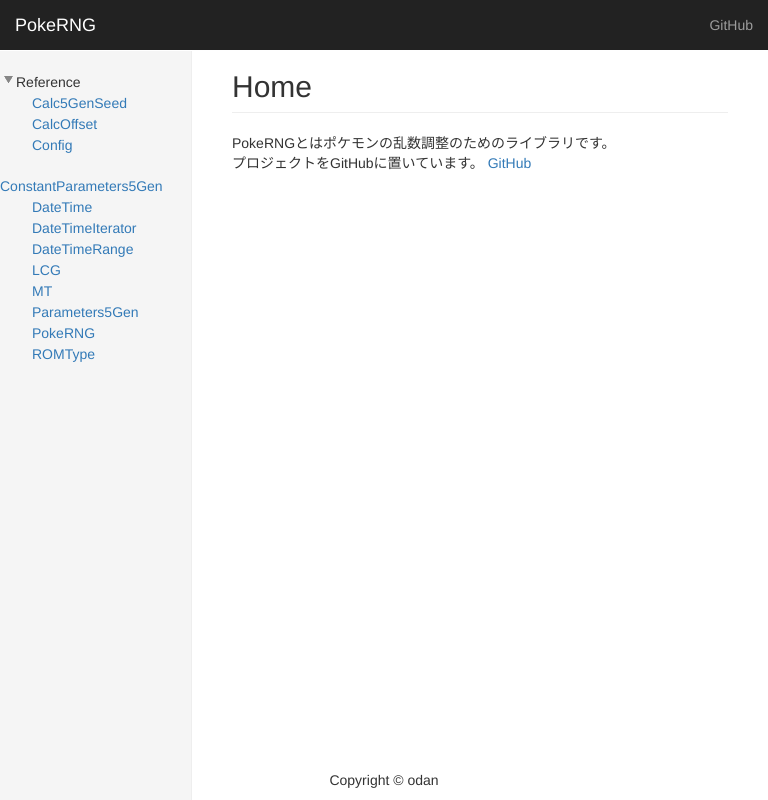
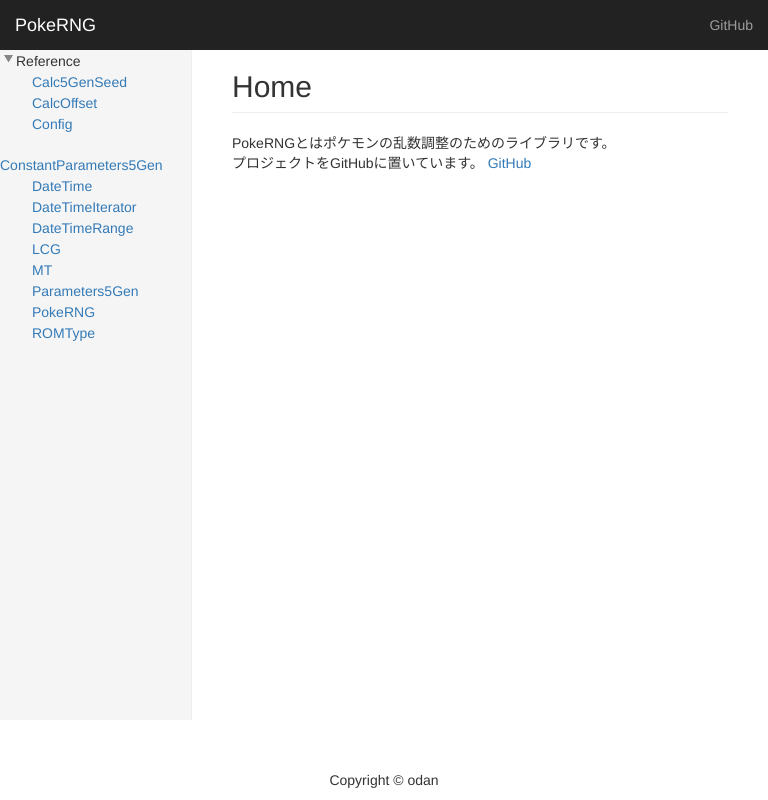
Before and after one commit to odanado/PokeRNG, a plain HTML site: page index.html in a window 768 px wide. Drawn offline with nearby package versions, Linux system fonts and the light colour scheme; some packages are replaced by stand-ins of ours.

Commit message:
スマホからでもコピーライトが見えるようにした

```diff
--- a/css/dashboard.css
+++ b/css/dashboard.css
@@ -31,8 +31,8 @@ body {
 
 /* Hide for mobile, show later */
 .sidebar {
-    top: 51px;
     bottom: 0;
+    left: 0;
     z-index: 1000;
     display: block;
     padding: 20px;
@@ -45,16 +45,14 @@ body {
   .sidebar {
     position: fixed;
     top: 51px;
-    bottom: 0;
-    left: 0;
-    z-index: 1000;
-    display: block;
-    padding: 20px;
-    overflow-x: hidden;
-    overflow-y: auto; /* Scrollable contents if viewport is shorter than content. */
-    background-color: #f5f5f5;
-    border-right: 1px solid #eee;
   }
+}
+@media (max-width: 769px) {
+  .sidebar {
+    top: 30px;
+    margin: 0px 0px 80px 0px;
+  }
+
 }
 
 /* Sidebar navigation */
```
